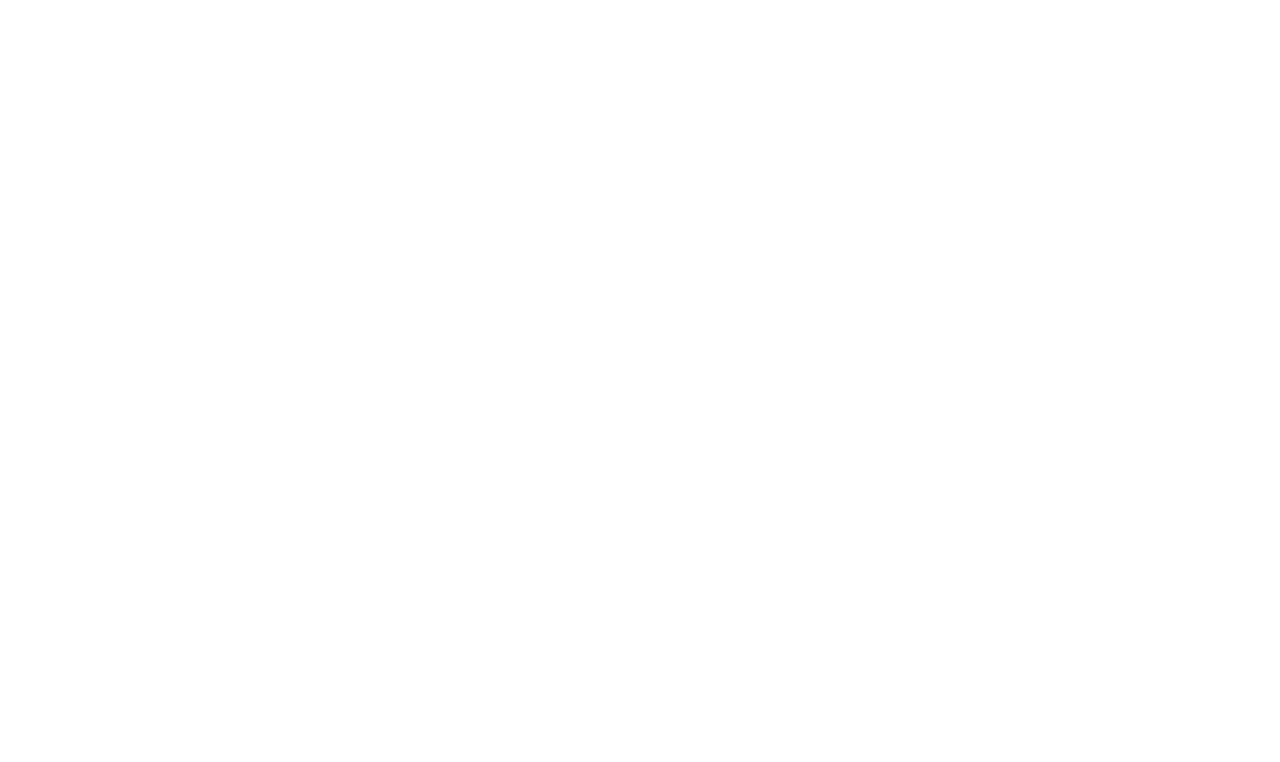
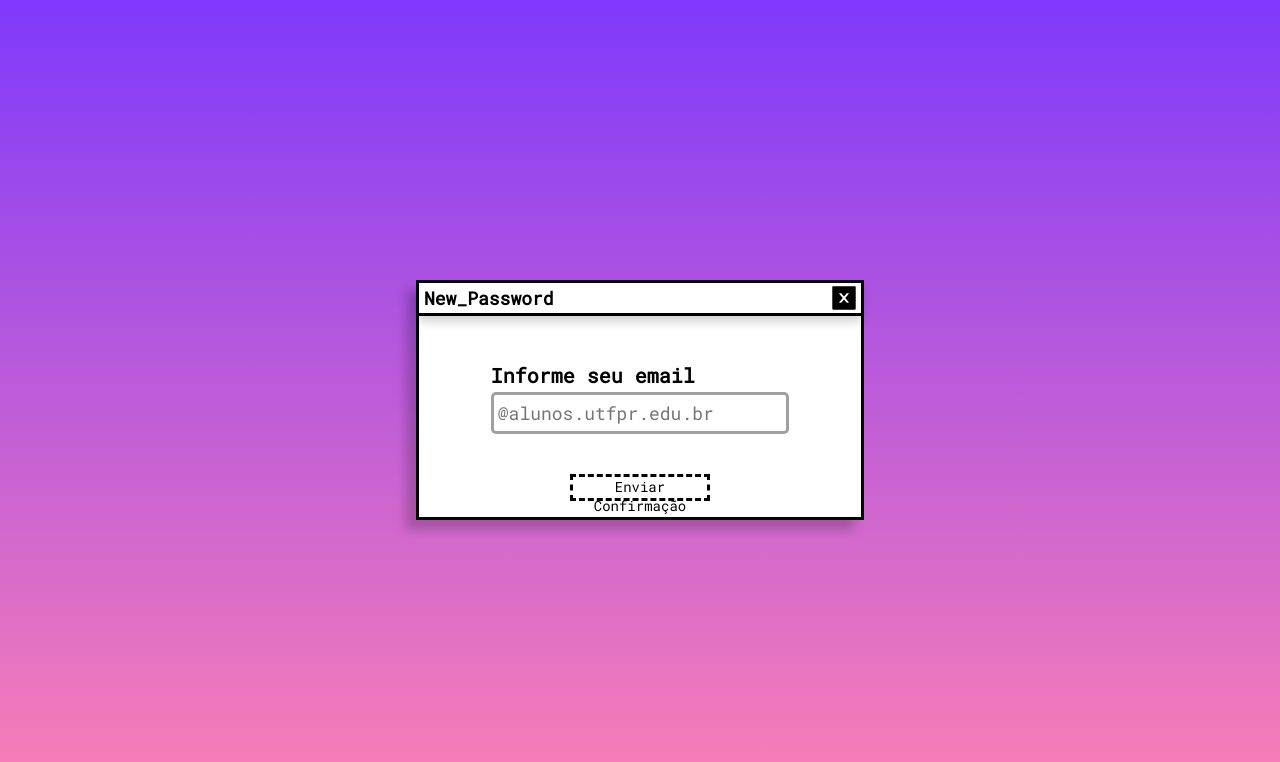
Before and after one commit to XMATHEUSX/UTFriends, a React (Vite) app: page /useful in a window 1280 px wide. Before the commit this address had no page. Shown: the top 762 px of the page. Built offline with nearby package versions, Linux system fonts and the light colour scheme.

Commit message:
Atualizações gerais

```diff
--- a/src/components/Feedbox/feedbox.css
+++ b/src/components/Feedbox/feedbox.css
@@ -62,7 +62,7 @@ html {
     flex-direction: column;
 }
 
-.headerPerfilConfigFB {
+.headerFB {
 
     width: 100%;
     height: 5%;
@@ -82,7 +82,7 @@ html {
     margin-top: 5%;
 }
 
-.headerPerfilConfigFB p {
+.headerFB p {
 
     width: 80%;
 
@@ -106,17 +106,6 @@ html {
 .closeIconFB:hover {
 
     transform: scale(1.25)
-}
-
-.bodyPerfilConfig {
-
-    height: 95%;
-    width: 90%;
-
-    display: flex;
-    align-items: center;
-    justify-content: space-between;
-    flex-direction: row;
 }
 
 .imgFB {
@@ -177,6 +166,43 @@ html {
 .uploadPerfilFB:hover {
 
     transform: scale(1.1);
+}
+
+.changeNicknameFB {
+
+    width: 100%;
+    height: 8%;
+
+    display: flex;
+    align-items: flex-start;
+    justify-content: space-evenly;
+    flex-direction: column;
+
+    margin-top: 2%;
+    margin-left: 4%;
+}
+
+.changeNicknameFB input {
+
+    height: 50%;
+    width: 50%;
+
+    border:solid;
+    border-width: 2px;
+    border-color: #a0a0a0;
+    border-radius: 5px;
+
+    outline: none;
+
+    font-size: 2.0em;
+    font-weight: bold;
+
+    padding: 1%;
+}
+
+.changeNicknameFB p {
+
+    font-size: 1.2em;
 }
 
 /* Configurações de Design do Perfil */
@@ -240,32 +266,14 @@ html {
 .topContentFB {
 
     width: 95%;
-    height: 10%;
+    height: 5%;
 
     display: flex;
-    align-items: flex-start;
-    justify-content: space-between;
+    align-items: center;
+    justify-content: center;
     flex-direction: row;
 
     margin-top: 2%;
-}
-
-.topContentFB button {
-
-    height: 35%;
-    width: 20%;
-
-    border: dashed;
-    border-width: 2px;
-
-    font-size: 1.2em;
-    font-family: 'Roboto Mono';
-    font-weight: bold;
-
-    background-color: #FFF;
-    box-shadow: rgba(0,0,0,0.2) -5px 5px 10px;
-
-    transition: transform 1.5s;
 }
 
 .topContentFB button:hover {
@@ -273,19 +281,20 @@ html {
     transform: scale(1.1);
 }
 
-
 .infoBasicaFB {
 
     height: 100%;
-    width: 80%;
+    width: 95%;
 
     display: flex;
-    align-items: flex-start;
-    justify-content: space-evenly;
-    flex-direction: column;
+    align-items: center;
+    justify-content: space-between;
+    flex-direction: row;
 }
 
 .infoBasicaFB p {
+
+    width: 70%;
 
     font-size: 2.6em;
     font-weight: bold;
@@ -294,28 +303,37 @@ html {
 .followsFB {
 
     width: 100%;
-    height: 50%;
+    height: 15%;
 
     display: flex;
     justify-content: center;
-    align-items: flex-start;
+    align-items: center;
     flex-direction: column;
 }
 
 .followsFB p {
 
+    display: flex;
+    align-items: center;
+    justify-content: center;
+
     font-size: 1.4em;
-    font-weight: 300;
+    font-weight: bold;
 }
 
 .midleContentFB {
 
     height: 25%;
-    width: 90%;
+    width: 100%;
 
     display: flex;
     align-items: center;
     justify-content: center;
+
+    border-top: dotted;
+    border-top-width: 3px;
+    border-bottom: dotted;
+    border-bottom-width: 3px;
 
     margin-top: 2%;
 }
@@ -349,7 +367,7 @@ html {
 
 .feedPessoalFB {
 
-    height: 40%;
+    height: 35%;
     width: 100%;
 
     border: solid;
@@ -360,4 +378,15 @@ html {
     align-items: center;
     justify-content: center;
     flex-direction: column;
+
+    margin-top: 5%;
 }
+
+.editIconFB {
+
+    width: 5%;
+
+    display: flex;
+    align-items: flex-end;
+    justify-content: flex-end;
+}
--- /dev/null
+++ b/src/components/UsefulBlock/index.jsx
@@ -0,0 +1,65 @@
+import React, { useState } from "react";
+import { AiFillCloseSquare } from "react-icons/ai";
+import './usefulblock.css'
+import { Link } from "react-router-dom";
+
+export default function UsefulBlock(props) {
+
+    const [email, setEmail] = useState('')
+    const [senha, setSenha] = useState('')
+    const [senharRep, setSenhaRep] = useState('')
+
+    if (props.config == 'email') {
+
+        return (
+
+            <div className="boxUP">
+
+                <div className="topBoxUP">
+
+                    <p>New_Password</p>
+
+                    <Link to={'/signin'}>
+                        <AiFillCloseSquare
+                            size={30}
+                            className="closeIconUP"
+                            cursor={'pointer'}
+                        />
+                    </Link>
+                </div>
+
+                <div className="contentBoxUP">
+
+                    <p>Informe seu email</p>
+
+                    <input
+                        title="Email"
+                        name="Email"
+                        type="text"
+                        value={email}
+                        autoComplete="off"
+                        placeholder="@alunos.utfpr.edu.br"
+                        onChange={(e) => setEmail(e.target.value)}
+                    />
+
+                </div>
+
+                <div className="bottomBoxUP">
+
+                    <button>Enviar Confirmação</button>
+
+                </div>
+            </div>
+        )
+
+    } else if (props.config == 'senha') {
+
+        return (
+
+            <div className="boxUP">
+
+
+            </div>
+        )
+    }
+}
--- /dev/null
+++ b/src/components/UsefulBlock/usefulblock.css
@@ -0,0 +1,155 @@
+html {
+
+    font-size: 62.5%;
+
+}
+
+.boxUP {
+
+    width: 35%;
+    height: 30%;
+
+    align-items: center;
+    justify-content: start;
+    display: flex;
+    flex-direction: column;
+
+    border: solid;
+    border-color: #000;
+    border-width: 3px;
+
+    background-color: #FFF;
+    box-shadow: rgba(0, 0, 0, 0.2) -10px 10px 10px 0px;
+}
+
+.contentBoxUP {
+
+    width: 90%;
+    height: 70%;
+
+    display: flex;
+    align-items: center;
+    justify-content: center;
+    flex-direction: column;
+
+    padding-top: 5%;
+}
+
+.contentBoxUP p {
+
+    width: 75%;
+
+    font-size: 2em;
+    font-weight: bold;
+
+    display: flex;
+    align-items: center;
+    justify-content: flex-start;
+
+    margin-bottom: 1%;
+}
+
+.contentBoxUP input {
+
+    width: 75%;
+    height: 35%;
+
+    display: flex;
+    align-items: center;
+    justify-content: center;
+
+    border: solid;
+    border-color: #a0a0a0;
+    border-width: 3px;
+    border-radius: 5px;
+
+    outline: none;
+
+    padding: 1%;
+
+    font-size: 1.8em;
+    font-family: 'Roboto Mono';
+
+    transition: transform 1.5s;
+}
+
+.contentBoxUP input:hover {
+
+    transform: scale(1.1);
+}
+
+.bottomBoxUP {
+
+    width: 90%;
+    height: 30%;
+
+    display: flex;
+    align-items: center;
+    justify-content: center;
+}
+
+.bottomBoxUP button {
+
+    width: 35%;
+    height: 45%;
+
+    border: dashed;
+    border-width: 3px;
+
+    font-size: 1.4em;
+    font-family: 'Roboto Mono';
+
+    background-color: #FFf;
+
+    transition: transform 1.5s;
+}
+
+.bottomBoxUP button:hover {
+
+    transform: scale(1.1);
+}
+
+.topBoxUP {
+
+    width: 100%;
+    height: 15%;
+
+    align-items:center;
+    display: flex;
+    justify-content: space-between;
+
+    border-width:3px;
+    border-bottom:solid;
+
+    box-shadow: rgba(0,0,0,0.2) 0px 5px 10px;
+    background-color: #FFF;
+}
+
+.topBoxUP p {
+
+    font-size: 1.8rem;
+    line-height: 1.8rem;
+
+    font-family:'Roboto Mono';
+    font-weight: bold;
+
+    padding-left: 5px;
+}
+
+.closeIconUP {
+
+    display: flex;
+    align-items: center;
+
+    border:none;
+    margin-right: 2px;
+
+    color:black;
+
+    transition: transform 0.5s;
+}
+
+.closeIconUP:hover {
+
+    transform: scale(1.15);
+}
--- a/src/pages/Signin/index.jsx
+++ b/src/pages/Signin/index.jsx
@@ -90,6 +90,12 @@ export default function Signin() {
         </div>
         <div className="bottomContentSI">
 
+          <Link to={'/useful'} className="buttonLinkSI">
+
+            <button className="buttonSI">Esqueci Minha Senha</button>
+
+          </Link>
+
           <FiArrowRight
             title="arrow"
             className="arrowIconSI"
--- a/src/pages/Signin/signin.css
+++ b/src/pages/Signin/signin.css
@@ -162,6 +162,7 @@ html {
     display:flex;
     flex-direction:column;
     justify-content:flex-end;
+    align-items: center;
 
     border: dashed;
     border-width: 2px;
@@ -280,14 +281,13 @@ html {
 
 .bottomContentSI {
 
-    width: 100%;
+    width: 80%;
     height: 15%;
 
     display: flex;
     align-items: flex-end;
-    justify-content: flex-end;
+    justify-content: space-between;
 
-    padding-right:5%;
     padding-bottom: 3%;
 
     background-color: transparent;
@@ -304,6 +304,40 @@ html {
 .arrowIconSI:hover {
 
     transform: scale(1.25);
+}
+
+.buttonLinkSI {
+
+    width: 40%;
+    height: 110%;
+
+    text-decoration: none;
+}
+
+.buttonSI {
+
+    width: 100%;
+    height: 100%;
+
+    display: flex;
+    align-items: center;
+    justify-content: center;
+    flex-direction: row;
+
+    font-family: 'Roboto Mono';
+
+    border: dashed;
+    border-width: 2px;
+
+    background-color: #FFF;
+    box-shadow: rgba(0,0,0, 0.2) -5px 5px 10px;
+
+    transition: transform 1s;
+}
+
+.buttonSI:hover {
+
+    transform: scale(1.1);
 }
 
 /* Responsividade para diminuição da interface - Eixo x*/
--- /dev/null
+++ b/src/pages/Useful/index.jsx
@@ -0,0 +1,15 @@
+import React from "react";
+import './useful.css'
+import UsefulBlock from "../../components/UsefulBlock";
+
+export default function Useful(props) {
+
+    return (
+
+        <div className="conteinerU">
+
+            <UsefulBlock config={'email'}/>
+
+        </div>
+    )
+}
--- /dev/null
+++ b/src/pages/Useful/useful.css
@@ -0,0 +1,19 @@
+html {
+
+    font-size: 62.5%;
+
+}
+
+.conteinerU {
+
+    height: 100%;
+    width: 100%;
+
+    position: absolute;
+    justify-content: center;
+    align-items: center;
+    display: flex;
+    flex-direction: column;
+
+    background: linear-gradient(to bottom, #7F39FB, #FC80B5);
+}
--- a/src/router.jsx
+++ b/src/router.jsx
@@ -4,6 +4,7 @@ import Home from './pages/Home';
 import Signup from './pages/Signup'
 import Signin from './pages/Signin'
 import Feed from './pages/Feed'
+import Useful from './pages/Useful';
 
 export default function RouterApp() {
   return (
@@ -14,6 +15,7 @@ export default function RouterApp() {
         <Route path="/signup" element={<Signup/>}/>
         <Route path="/signin" element={<Signin/>}/>
         <Route path="/feed" element={<Feed/>}/>
+        <Route path="/useful" element={<Useful/>}/>
       </Routes>
     </BrowserRouter>
 
```
Also changed, not shown: src/components/Feedbox/index.jsx (+68 -9 lines).
